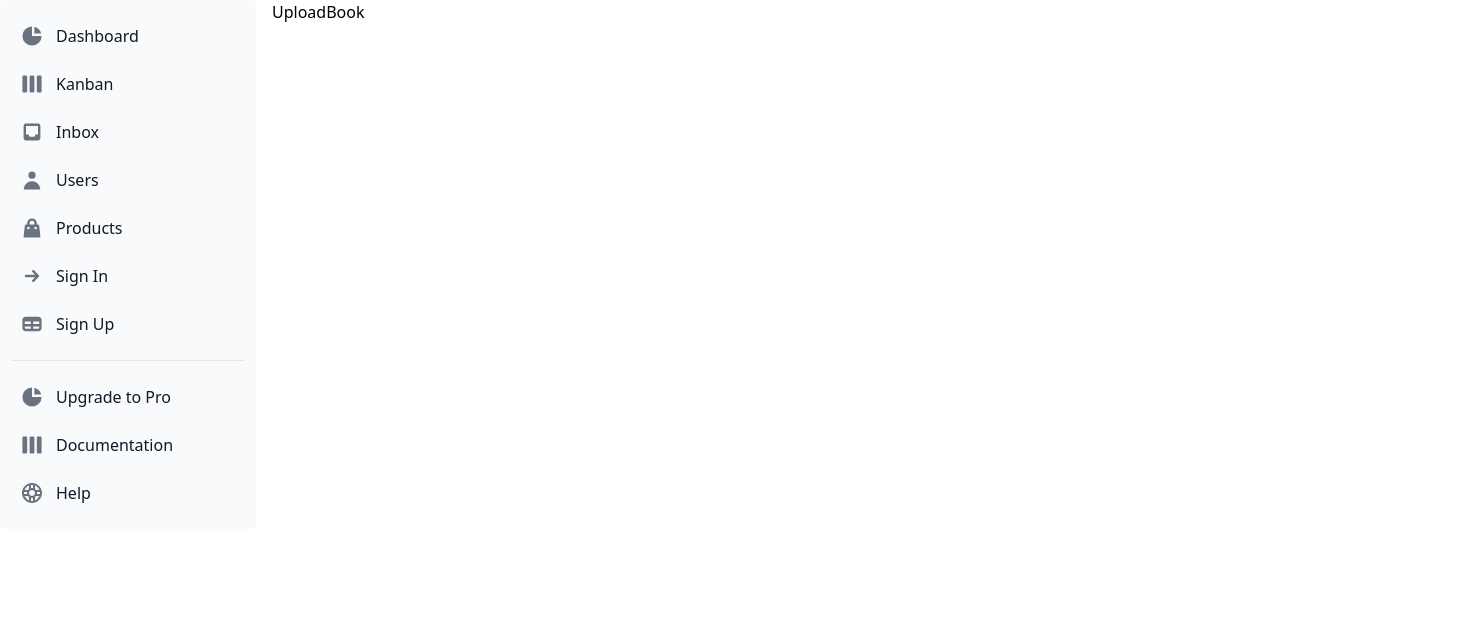
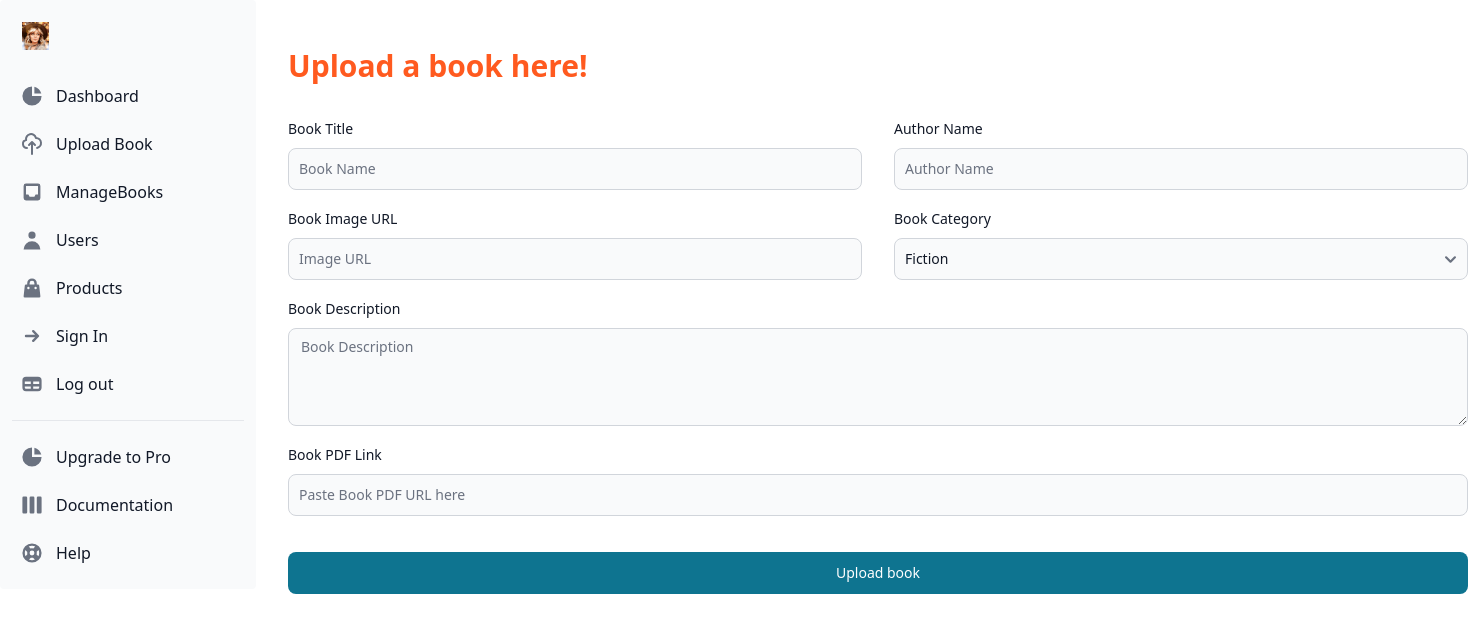
Before and after one commit to DevOpsMansa/MERN-bookStore-frontEnd, a React (Vite) app: page /admin/dashboard/upload in a window 1280 px wide. Shown: the top 632 px of the page, 1484 px wide, since content can reach past the window. Built offline with nearby package versions, Linux system fonts and the light colour scheme.

Commit message:
Twenty-forth commit: Completed an upload a book on the dashboard

```diff
--- /dev/null
+++ b/src/dashboard/MobileDashboard.jsx
@@ -0,0 +1,9 @@
+import React from 'react'
+
+const MobileDashboard = () => {
+  return (
+    <div>MobileDashboard</div>
+  )
+}
+
+export default MobileDashboard
--- a/src/dashboard/SideBar.jsx
+++ b/src/dashboard/SideBar.jsx
@@ -1,48 +1,114 @@
 import { Sidebar } from "flowbite-react";
-import { BiBuoy } from "react-icons/bi";
-import { HiArrowSmRight, HiChartPie, HiInbox, HiShoppingBag, HiTable, HiUser, HiViewBoards} from "react-icons/hi";
+import { HiSupport, HiArrowSmRight, HiChartPie, HiInbox, HiOutlineCloudUpload, HiShoppingBag, HiTable, HiUser, HiViewBoards} from "react-icons/hi";
+import Img from "../assets/profile.jpg"
+import MobileDashboard from "./MobileDashboard";
+
 
 
 const SideBar = () => {
   return (
-    <Sidebar aria-label="Sidebar with content separator example">
+    // used Flowbite React - https://www.flowbite-react.com/docs/components/sidebar
+    <div className=''>
+      <Sidebar aria-label="Sidebar with content separator example" className='hidden md:block'>
+        <Sidebar.Logo
+          href="/"
+          img={Img}
+          className='w-10 h-10 rounded-full'
+          imgAlt="Flowbite logo"
+        >
+
+        </Sidebar.Logo>
         <Sidebar.Items>
           <Sidebar.ItemGroup>
-          <Sidebar.Item href="#" icon={HiChartPie}>
+            <Sidebar.Item
+              href="/admin/dashboard"
+              icon={HiChartPie}>
+              <p>
                 Dashboard
+              </p>
             </Sidebar.Item>
-          <Sidebar.Item href="#" icon={HiViewBoards}>
-            Kanban
+            <Sidebar.Item
+              href="/admin/dashboard/upload"
+              icon={HiOutlineCloudUpload}
+            >
+              <p>
+                Upload Book
+              </p>
             </Sidebar.Item>
-          <Sidebar.Item href="#" icon={HiInbox}>
-            Inbox
+
+            <Sidebar.Item
+              href="/admin/dashboard/manage"
+              icon={HiInbox}
+            >
+              <p>
+                ManageBooks
+              </p>
             </Sidebar.Item>
-          <Sidebar.Item href="#" icon={HiUser}>
+            <Sidebar.Item
+              href="#"
+              icon={HiUser}
+            >
+              <p>
                 Users
+              </p>
             </Sidebar.Item>
-          <Sidebar.Item href="#" icon={HiShoppingBag}>
+            <Sidebar.Item
+              href="#"
+              icon={HiShoppingBag}
+            >
+              <p>
                 Products
+              </p>
             </Sidebar.Item>
-          <Sidebar.Item href="#" icon={HiArrowSmRight}>
+            <Sidebar.Item
+              href="/login"
+              icon={HiArrowSmRight}
+            >
+              <p>
                 Sign In
+              </p>
             </Sidebar.Item>
-          <Sidebar.Item href="#" icon={HiTable}>
-            Sign Up
+            <Sidebar.Item
+              href="/logout"
+              icon={HiTable}
+            >
+              <p>
+                Log out
+              </p>
             </Sidebar.Item>
           </Sidebar.ItemGroup>
           <Sidebar.ItemGroup>
-          <Sidebar.Item href="#" icon={HiChartPie}>
+            <Sidebar.Item
+              href="#"
+              icon={HiChartPie}
+            >
+              <p>
                 Upgrade to Pro
+              </p>
             </Sidebar.Item>
-          <Sidebar.Item href="#" icon={HiViewBoards}>
+            <Sidebar.Item
+              href="#"
+              icon={HiViewBoards}
+            >
+              <p>
                 Documentation
+              </p>
             </Sidebar.Item>
-          <Sidebar.Item href="#" icon={BiBuoy}>
+            <Sidebar.Item
+              href="#"
+              icon={HiSupport}
+            >
+              <p>
                 Help
+              </p>
             </Sidebar.Item>
           </Sidebar.ItemGroup>
         </Sidebar.Items>
       </Sidebar>
+      <div className='md:hidden'>
+          <MobileDashboard/>
+      </div>
+    </div>
   )
 }
 
--- a/src/dashboard/UploadBook.jsx
+++ b/src/dashboard/UploadBook.jsx
@@ -1,8 +1,216 @@
-import React from 'react'
+import React, { useState } from 'react'
+
+import { Button, Checkbox, Label, Select, TextInput, Textarea } from 'flowbite-react';
+// import Img from "../assets/profile.jpg"
 
 const UploadBook = () => {
+  const bookCategories = [
+    "Fiction",
+    "Non-fiction",
+    "Mystery",
+    "Programming",
+    "Science fiction",
+    "Fantasy",
+    "Horror",
+    "Biography",
+    "Autobiography",
+    "History",
+    "Self-help",
+    "Business",
+    "Memoir",
+    "Poetry",
+    "Children's books",
+    "Travel",
+    "Religion and spirituality",
+    "Science",
+    "Art and design",
+  ];
+
+
+  const [selectedBookCategory, setSelectedBookCategory] = useState(
+    bookCategories[0]
+  );
+
+  const handleChangeSelectedValue = (event) => {
+    console.log(event.target.value);
+    setSelectedBookCategory(event.target.value);
+  };
+
+  const handleSubmit = (event) => {
+    event.preventDefault();
+    const form = event.target;
+
+    const bookTitle = form.bookTitle.value;
+    const authorName = form.authorName.value;
+    const imageURL = form.imageURL.value;
+    const category = form.categoryName.value;
+    const bookDescription = form.bookDescription.value;
+    const bookPDFURL = form.bookPDFURL.value;
+
+    const bookObj = {
+      bookTitle,
+      authorName,
+      imageURL,
+      category,
+      bookDescription,
+      bookPDFURL,
+    };
+    // console.log(dataObj)
+    fetch("http://localhost:5000/upload-book", {
+      method: "POST",
+
+      headers: {
+        "Content-type": "application/json",
+      },
+
+      body: JSON.stringify(bookObj),
+    })
+      .then((res) => res.json())
+      .then((data) => {
+        // console.log(data);
+        alert("Book updated successfully!!!!");
+        form.reset();
+      });
+  };
+
+
   return (
-    <div>UploadBook</div>
+    <div className='px-4 my-12'>
+      <h2 className='mb-8 text-3xl font-bold text-orange-500'>Upload a book here!</h2>
+      <form className="flex lg:w-[1180px] flex-col flex-wrap gap-4" onSubmit={handleSubmit}>
+
+        {/* first row */}
+        <div className='flex gap-8'>
+
+          {/* book name */}
+          <div className='lg:w-1/2'>
+            <div className="mb-2 block">
+              <Label
+                htmlFor="bookTitle"
+                value="Book Title"
+              />
+            </div>
+            <TextInput
+              id="bookTitle"
+              placeholder="Book Name"
+              required
+              type="text"
+              name='bookTitle'
+              className='w-full'
+            />
+          </div>
+
+          {/* author name */}
+          <div className='lg:w-1/2'>
+            <div className="mb-2 block">
+              <Label
+                htmlFor="authorName"
+                value="Author Name"
+              />
+            </div>
+            <TextInput
+              id="authorName"
+              placeholder="Author Name"
+              required
+              type="text"
+              name='authorName'
+              className='w-full'
+            />
+          </div>
+
+        </div>
+
+        {/* 2nd Row */}
+        <div className='flex gap-8'>
+          {/* book url */}
+          <div className='lg:w-1/2'>
+            <div className="mb-2 block">
+              <Label
+                htmlFor="imageURL"
+                value="Book Image URL"
+              />
+            </div>
+            <TextInput
+              id="imageURL"
+              placeholder="Image URL"
+              required
+              type="text"
+              name='imageURL'
+              className='w-full'
+            />
+          </div>
+
+          {/* book category */}
+          <div className='lg:w-1/2'>
+            <div className="mb-2 block">
+              <Label
+                htmlFor="inputState"
+                value="Book Category"
+              />
+            </div>
+            <Select
+              id="inputState"
+              name="categoryName"
+              className="w-full rounded"
+              value={selectedBookCategory}
+              onChange={handleChangeSelectedValue}
+            >
+              {bookCategories.map((option) => (
+                <option key={option} value={option}>
+                  {option}
+                </option>
+              ))}
+            </Select>
+          </div>
+
+        </div>
+
+        {/* full width div for book description */}
+        <div>
+          <div className="mb-2 block">
+            <Label
+              htmlFor="bookDescription"
+              value="Book Description"
+            />
+          </div>
+          <Textarea
+            id="bookDescription"
+            placeholder="Book Description"
+            required
+            type="text"
+            name='bookDescription'
+            className='w-full'
+            rows={4}
+          />
+        </div>
+
+
+        {/* book pdf url */}
+        <div>
+          <div className="mb-2 block">
+            <Label
+              htmlFor="bookPDFURL"
+              value="Book PDF Link"
+            />
+          </div>
+          <TextInput
+            id="bookPDFURL"
+            placeholder="Paste Book PDF URL here"
+            required
+            type="text"
+            name='bookPDFURL'
+            className='w-full'
+          />
+        </div>
+
+
+        {/* Submit btn */}
+        <Button type="submit" className='mt-5'>
+          Upload book
+        </Button>
+
+      </form>
+    </div>
   )
 }
 
```
Also changed, not shown: src/assets/banner-books/book8.png (added). Lines whose indentation alone changed are shown as unchanged.
